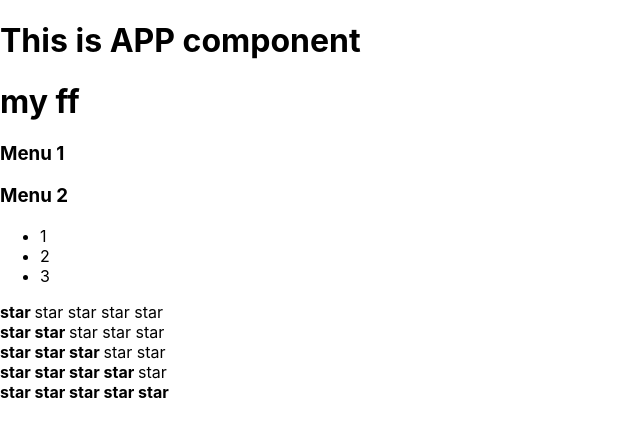
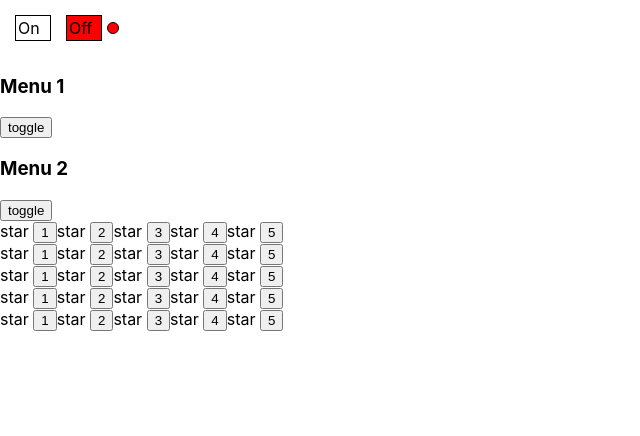
Before and after one commit to mayakovslky/kabzda-kak-podrobno-learning, a React (Create React App) app: page / in a window 1280 px wide. Shown: the top 436 px of the page, without its empty margins (0-640 px from the left). Built offline with nearby package versions, Linux system fonts and the light colour scheme.

Commit message:
06. useState + new Components + 07. UncontrolledComponents

```diff
--- a/src/App.tsx
+++ b/src/App.tsx
@@ -1,34 +1,25 @@
 import React from 'react';
 import './App.css';
-import {Accordion} from "./components/Accordion";
-import {Rating} from "./components/Rating";
+import {UncontrolledRating} from "./components/Rating/UncontrolledRating";
+import {OnOff} from "./components/OnOff/OnOff";
+import {UncontrolledAccordion} from "./components/UncontrolledAccordion/UncontrolledAccordion";
 
-type PageTitleType = {
-    title: string
-}
-
-function App(props: any) {
+function App() {
     return (
         <div>
-            <PageTitle title={'This is APP component'}/>
-            <PageTitle title={'my ff'} />
 
-            <Accordion title={'Menu 1'} collapsed={true}/>
-            <Accordion title={'Menu 2'} collapsed={false}/>
+            <OnOff />
 
-            <Rating value={1}/>
-            <Rating value={2}/>
-            <Rating value={3}/>
-            <Rating value={4}/>
-            <Rating value={5}/>
+            <UncontrolledAccordion title={'Menu 1'}/>
+            <UncontrolledAccordion title={'Menu 2'}/>
+
+            <UncontrolledRating/>
+            <UncontrolledRating/>
+            <UncontrolledRating/>
+            <UncontrolledRating/>
+            <UncontrolledRating/>
         </div>
     )
 }
 
-export function PageTitle(props: PageTitleType) {
-    return (
-        <h1>{props.title}</h1>
-    )
-}
-
 export default App;
--- /dev/null
+++ b/src/components/OnOff/OnOff.tsx
@@ -0,0 +1,42 @@
+import {useState} from "react";
+
+export function OnOff (props: any) {
+
+    let [on, setOn] = useState(false)
+
+    const onStyle = {
+        width: '30px',
+        height: '20px',
+        border: '1px solid black',
+        display: 'inline-block',
+        padding: '2px',
+        margin: '15px',
+        backgroundColor: on ? 'green' : 'white'
+    };
+    const offStyle = {
+        width: '30px',
+        height: '20px',
+        border: '1px solid black',
+        display: 'inline-block',
+        padding: '2px',
+        backgroundColor: on ? 'white' : 'red'
+
+    };
+    const indicatorStyle = {
+        width: '10px',
+        height: '10px',
+        borderRadius: '15px',
+        border: '1px solid black',
+        display: 'inline-block',
+        marginLeft: '5px',
+        backgroundColor: on ? 'green' : 'red'
+    };
+
+    return (
+        <div>
+            <div style={onStyle} onClick={ () => {setOn(true)}}>On</div>
+            <div style={offStyle} onClick={ () => {setOn(false)} }>Off</div>
+            <div style={indicatorStyle}>  </div>
+        </div>
+    )
+}
--- /dev/null
+++ b/src/components/Rating/UncontrolledRating.tsx
@@ -0,0 +1,36 @@
+import React, {useState} from "react";
+
+export function UncontrolledRating() {
+
+    let [value, setValue] = useState(0)
+
+    return (
+        <div>
+            <Star selected={value > 0}/><button onClick={()=>{setValue(1)}}>1</button>
+            <Star selected={value > 1}/><button onClick={()=>{setValue(2)}}>2</button>
+            <Star selected={value > 2}/><button onClick={()=>{setValue(3)}}>3</button>
+            <Star selected={value > 3}/><button onClick={()=>{setValue(4)}}>4</button>
+            <Star selected={value > 4}/><button onClick={()=>{setValue(5)}}>5</button>
+        </div>
+    )
+}
+
+type StarType = {
+    selected: boolean
+}
+
+export function Star(props: StarType) {
+
+    if (props.selected) {
+    return (
+        <>
+            <span><b>star </b></span>
+        </>
+    )
+}
+    return (
+        <>
+            <span>star </span>
+        </>
+    )
+}
--- /dev/null
+++ b/src/components/UncontrolledAccordion/UncontrolledAccordion.tsx
@@ -0,0 +1,42 @@
+import React, {useState} from "react";
+
+type AccordionType = {
+    title: string
+}
+
+export function UncontrolledAccordion(props: AccordionType) {
+
+    let [collapsed, setCollapsed] = useState(true)
+
+    return (
+        <>
+            <AccordionTitle title={props.title}/>
+            <button onClick={()=> {setCollapsed(!collapsed)}}>toggle</button>
+            {!collapsed && <AccordionBody/>}
+        </>
+    )
+}
+
+type AccordionTitleType = {
+    title: string
+}
+
+function AccordionTitle(props: AccordionTitleType) {
+    return (
+        <>
+            <h3>{props.title}</h3>
+        </>
+    )
+}
+
+function AccordionBody() {
+    return (
+        <>
+            <ul>
+                <li>1</li>
+                <li>2</li>
+                <li>3</li>
+            </ul>
+        </>
+    )
+}
```
Also changed, not shown: src/components/Accordion/Accordion.tsx (renamed from src/components/Accordion.tsx), src/components/UncontrolledRating/Rating.tsx (renamed from src/components/Rating.tsx).
